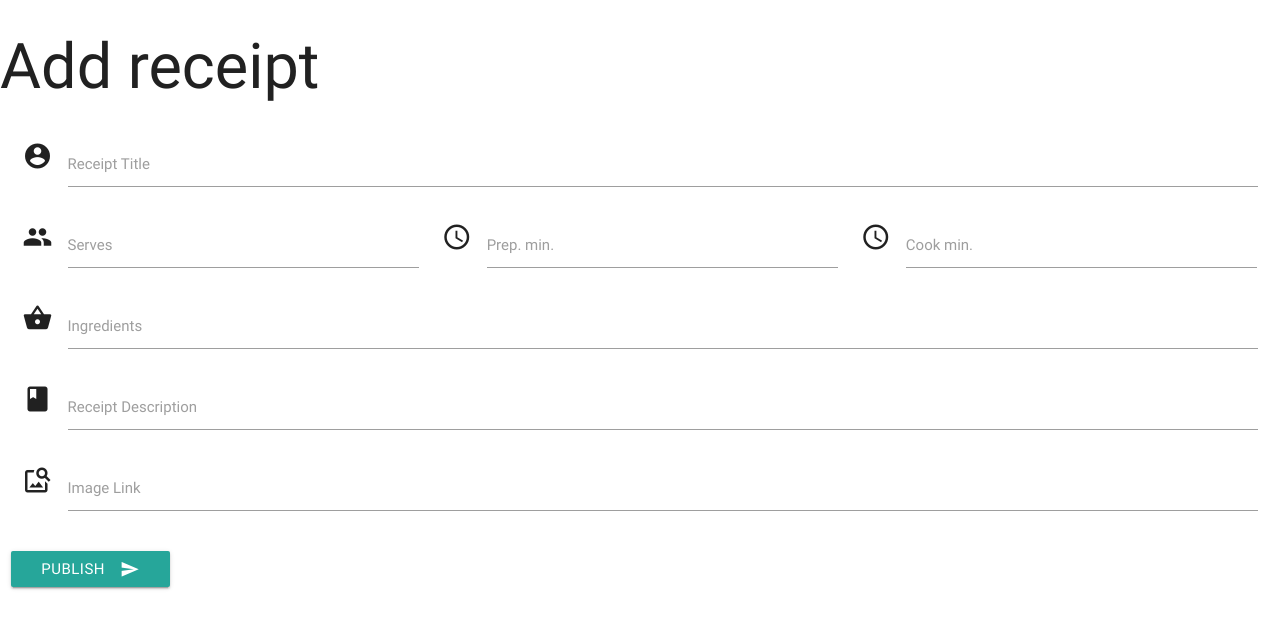
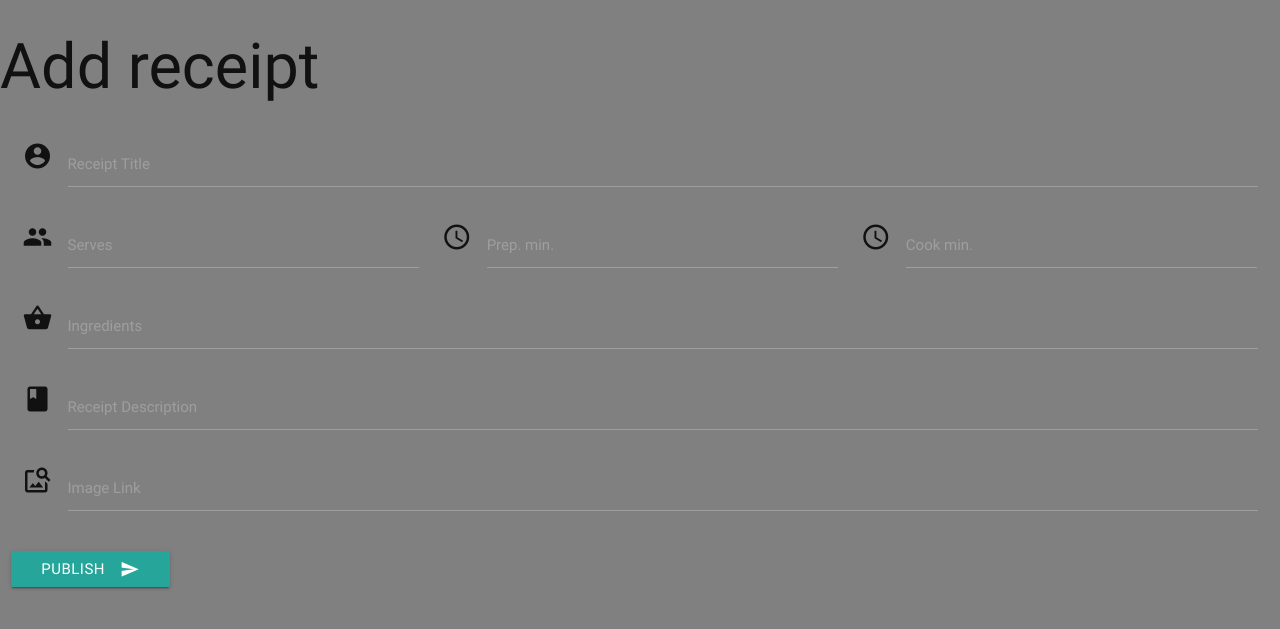
Before and after one commit to aleksandrsg/pasta_dishes, a Flask app: page /add_receipt in a window 1280 px wide. Shown: the top 629 px of the page. Run offline with Flask 2, Linux system fonts and the light colour scheme; data that the repository does not hold is empty; some libraries are stand-ins or nearby versions.

Commit message:
Added static folder and checked css file connection

```diff
--- /dev/null
+++ b/static/css/style.css
@@ -0,0 +1,6 @@
+/* Just check css file connection
+*/
+
+body {
+    background-color: grey
+}
--- a/templates/parent.html
+++ b/templates/parent.html
@@ -3,6 +3,7 @@
 <head>
     <link href="https://fonts.googleapis.com/icon?family=Material+Icons" rel="stylesheet">
     <link rel="stylesheet"  href="https://cdnjs.cloudflare.com/ajax/libs/materialize/0.100.2/css/materialize.min.css">
+    <link rel="stylesheet" href="{{url_for('static', filename='css/style.css')}}" type="text/css">
     <title>Parent template</title>
 </head>
 <body>
```
